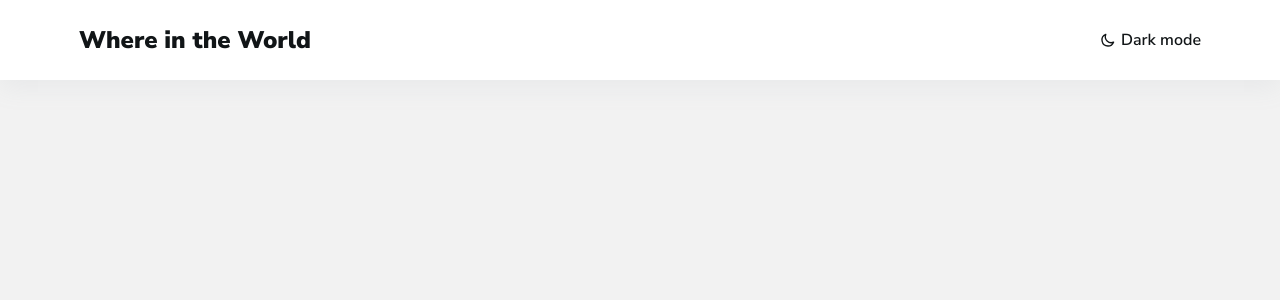
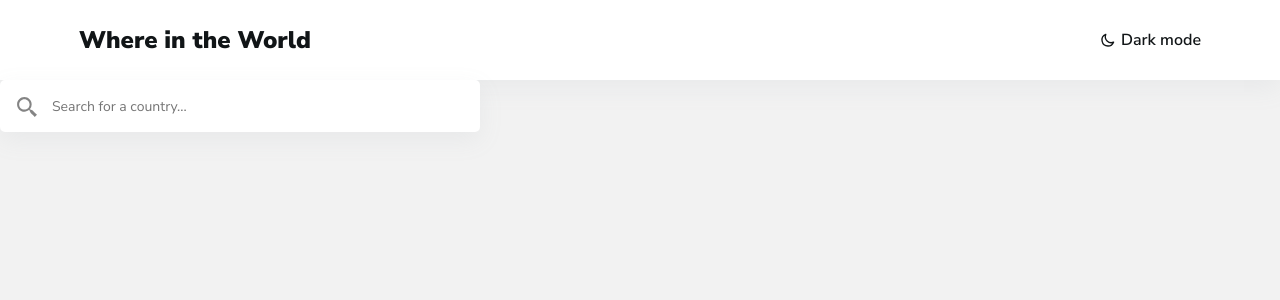
Before and after one commit to KingJosephI/countries, a React (Create React App) app: page / in a window 1280 px wide. Shown: the top 300 px of the page. Built offline with nearby package versions, Linux system fonts and the light colour scheme.

Commit message:
feat(SearchBar): add Search bar component

```diff
--- a/src/App.jsx
+++ b/src/App.jsx
@@ -1,10 +1,12 @@
 import Header from './components/Header/Header';
 import './App.scss';
+import SearchBar from './components/SearchBar/SearchBar';
 
 function App() {
   return (
     <div className="App">
       <Header />
+      <SearchBar />
     </div>
   );
 }
--- /dev/null
+++ b/src/components/SearchBar/Search.scss
@@ -0,0 +1,42 @@
+@use '../../styles/functions' as *;
+
+.search {
+  position: relative;
+
+  &__icon {
+    position: absolute;
+    top: rem(15);
+    left: rem(15);
+    font-size: rem(25);
+    color: #848484;
+    z-index: 9999;
+  }
+
+  &__input {
+    width: 100%;
+    outline: none;
+    border-color: transparent;
+    padding-block: rem(15);
+    box-shadow: rgba(149, 157, 165, 0.1) 0px 8px 24px;
+    font-size: rem(16);
+    position: relative;
+    padding-left: rem(50);
+    // position: relative;
+
+    &::placeholder {
+      font-family: 'Nunito Sans', sans-serif;
+      font-size: rem(14);
+      line-height: rem(20);
+      position: relative;
+    }
+  }
+}
+
+@media screen and (min-width: rem(700)) {
+  .search {
+    &__input {
+      width: rem(480);
+      border-radius: rem(5);
+    }
+  }
+}
--- /dev/null
+++ b/src/components/SearchBar/SearchBar.jsx
@@ -0,0 +1,18 @@
+import { BiSearchAlt2 } from 'react-icons/bi';
+import './Search.scss';
+
+const SearchBar = ({ ...props }) => {
+  return (
+    <div className="search">
+      <BiSearchAlt2 className="search__icon" />
+      <input
+        className="search__input"
+        type="search"
+        placeholder="Search for a country..."
+        {...props}
+      />
+    </div>
+  );
+};
+
+export default SearchBar;
```
